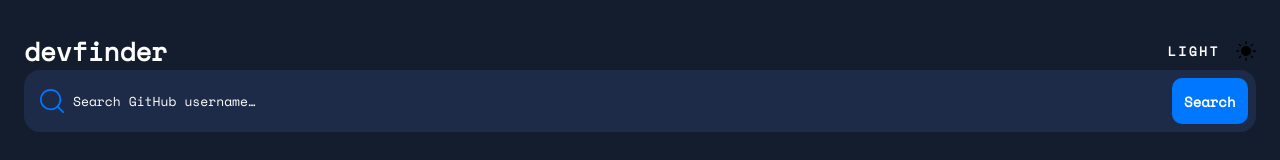
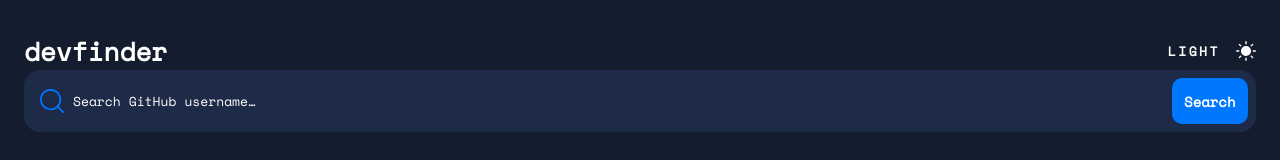
Before and after one commit to guilhermehto/frontendmentor, a React (Vite) app in the folder challenges/github-user-search/: page / in a window 1280 px wide. Shown: the top 160 px of the page. Built offline with nearby package versions, Linux system fonts and the light colour scheme.

Commit message:
feat: theme switching + interactive state colors

```diff
--- a/challenges/github-user-search/src/components/Button.tsx
+++ b/challenges/github-user-search/src/components/Button.tsx
@@ -3,6 +3,7 @@ import styled from 'styled-components'
 
 const StyledButton = styled.button`
 	background-color: ${(props) => props.theme.primary};
+	color: ${(props) => props.theme.buttonTextColor};
 	font-size: 14px;
 	font-weight: bold;
 	border-radius: 10px;
--- a/challenges/github-user-search/src/components/Header.tsx
+++ b/challenges/github-user-search/src/components/Header.tsx
@@ -1,4 +1,5 @@
 import styled from 'styled-components'
+
 import { IconMoon } from './Icons/Moon'
 import { IconSun } from './Icons/Sun'
 
@@ -16,6 +17,19 @@ const ThemeDisplay = styled.div`
 	display: flex;
 	align-items: center;
 	gap: 16px;
+	fill: ${(props) => props.theme.textColor};
+
+	&:hover {
+		cursor: pointer;
+	}
+
+	&:active {
+		color: ${(props) => props.theme.secondaryActiveColor};
+
+		& svg {
+			fill: ${(props) => props.theme.secondaryActiveColor};
+		}
+	}
 `
 
 type HeaderProps = {
--- a/challenges/github-user-search/src/styles/colors.ts
+++ b/challenges/github-user-search/src/styles/colors.ts
@@ -1,11 +1,13 @@
 const colors = {
 	blue: 'hsl(212, 100%, 50%)',
-	black: 'hsl(220, 40%, 13%)',
+	deepDarkBlue: 'hsl(220, 40%, 13%)',
+	black: 'hsl(220, 18%, 18%)',
 	grey: 'hsl(217, 20%, 51%)',
 	white: 'hsl(0,0%, 100%)',
 	lightGrey: 'hsl(227, 100%, 98%)',
 	darkBlue: 'hsl(222, 41%, 20%)',
 	paleBlue: 'hsl(212, 100%, 69%)',
+	lightPaleBlue: 'hsl(222, 44%, 70%)',
 	darkGrey: 'hsl(217, 21%, 21%)',
 }
 
--- a/challenges/github-user-search/src/styles/dark-theme.ts
+++ b/challenges/github-user-search/src/styles/dark-theme.ts
@@ -1,11 +1,13 @@
 import { colors } from './colors'
 
 const darkTheme = {
-	backgroundColor: colors.black,
+	backgroundColor: colors.deepDarkBlue,
 	primary: colors.blue,
 	textColor: colors.white,
+	buttonTextColor: colors.white,
 	headingColor: colors.white,
 	foregroundColor: colors.darkBlue,
 	activeColor: colors.paleBlue,
+	secondaryActiveColor: colors.lightPaleBlue,
 }
 export { darkTheme }
--- a/challenges/github-user-search/src/styles/light-theme.ts
+++ b/challenges/github-user-search/src/styles/light-theme.ts
@@ -3,9 +3,12 @@ import { colors } from './colors'
 const lightTheme = {
 	backgroundColor: colors.lightGrey,
 	primary: colors.blue,
-	textColor: colors.paleBlue,
+	textColor: colors.grey,
+	buttonTextColor: colors.white,
 	headingColor: colors.darkGrey,
 	foregroundColor: colors.white,
+	activeColor: colors.paleBlue,
+	secondaryActiveColor: colors.black,
 }
 
 export { lightTheme }
--- a/challenges/github-user-search/src/styles/styled.d.ts
+++ b/challenges/github-user-search/src/styles/styled.d.ts
@@ -5,8 +5,10 @@ declare module 'styled-components' {
 		backgroundColor: string
 		primary: string
 		textColor: string
+		buttonTextColor: string
 		headingColor: string
 		foregroundColor: string
 		activeColor: string
+		secondaryActiveColor: string
 	}
 }
```
